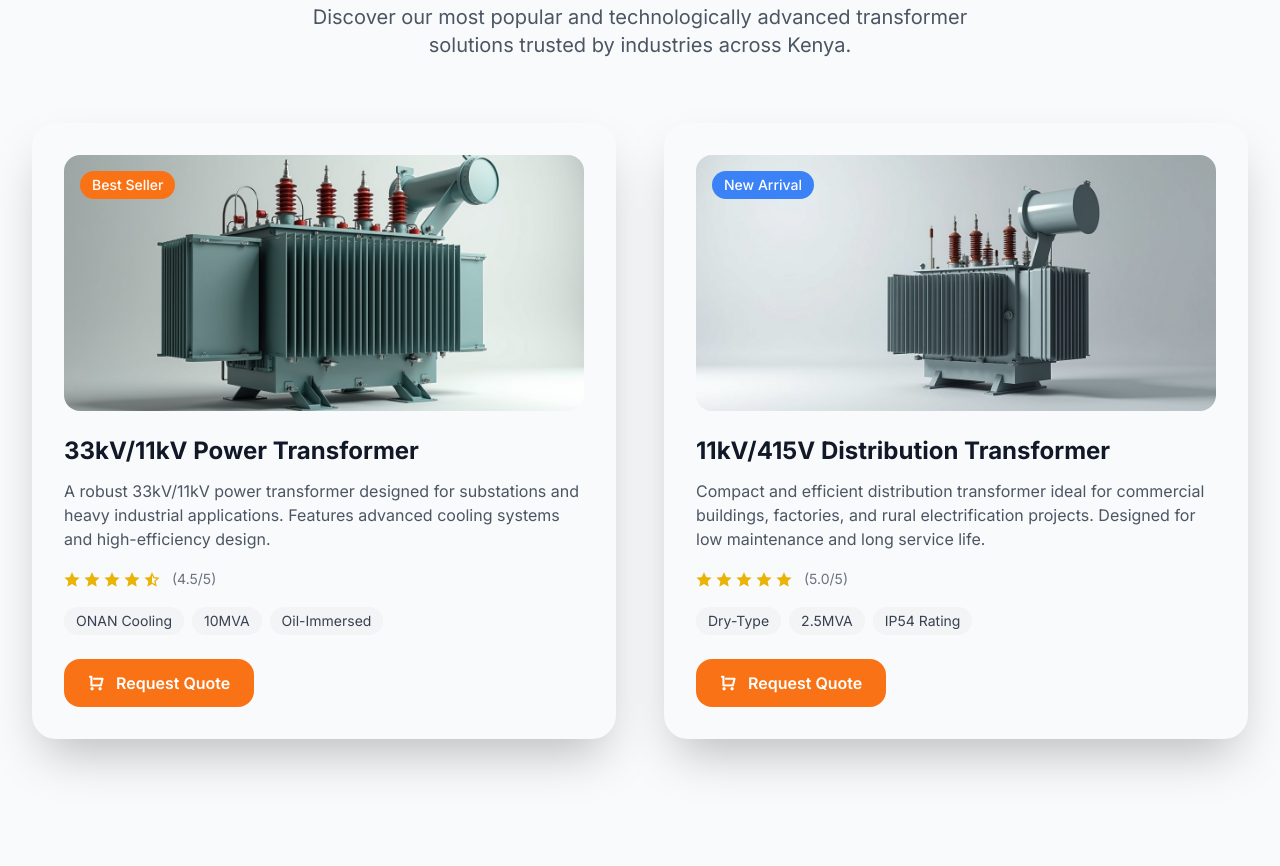
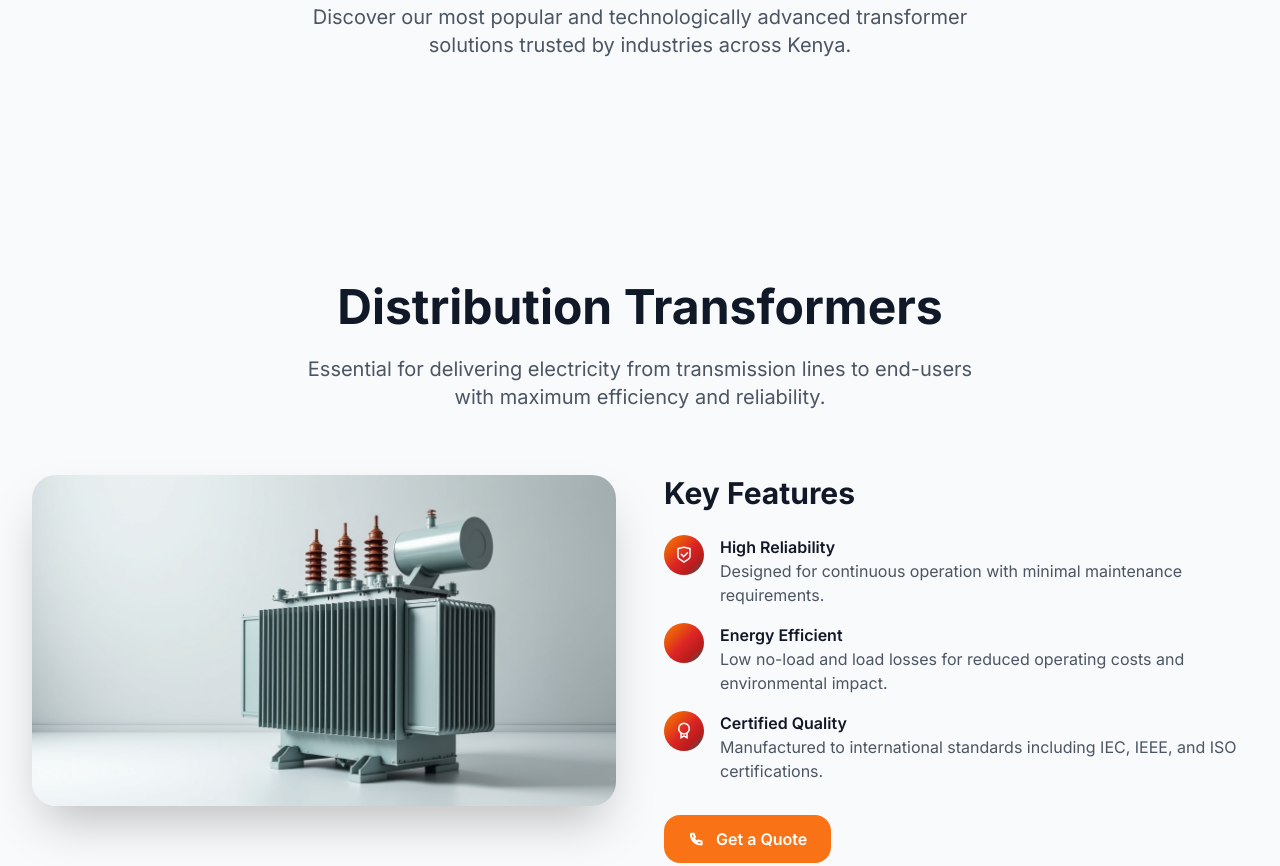
Before and after one commit to Allevandrose/mahahshakhti, a website: page products.html in a window 1280 px wide. Shown: the part 1297-2163 px from the top of the page. Drawn offline with nearby package versions, Linux system fonts and the light colour scheme.

Commit message:
updated index page

```diff
--- a/products.html
+++ b/products.html
@@ -239,69 +239,7 @@
         </p>
       </div>
 
-      <div class="grid grid-cols-1 lg:grid-cols-2 gap-12">
-        <!-- Product 1 -->
-        <div class="fade-in-left product-card rounded-3xl p-8 shadow-2xl">
-          <div class="relative overflow-hidden rounded-2xl mb-6">
-            <img src="src/images/product1.jpg" alt="Large Power Transformer" class="w-full h-64 object-cover">
-            <div class="absolute top-4 left-4 bg-orange-500 text-white px-3 py-1 rounded-full text-sm font-medium">
-              Best Seller
-            </div>
-          </div>
-          <h3 class="text-2xl font-bold text-gray-900 mb-3">33kV/11kV Power Transformer</h3>
-          <p class="text-gray-600 mb-4">
-            A robust 33kV/11kV power transformer designed for substations and heavy industrial applications. Features advanced cooling systems and high-efficiency design.
-          </p>
-          <div class="flex items-center mb-4">
-            <i class="ri-star-fill text-yellow-500 mr-1"></i>
-            <i class="ri-star-fill text-yellow-500 mr-1"></i>
-            <i class="ri-star-fill text-yellow-500 mr-1"></i>
-            <i class="ri-star-fill text-yellow-500 mr-1"></i>
-            <i class="ri-star-half-fill text-yellow-500 mr-1"></i>
-            <span class="text-sm text-gray-500 ml-2">(4.5/5)</span>
-          </div>
-          <div class="flex flex-wrap gap-2 mb-6">
-            <span class="bg-gray-100 text-gray-700 px-3 py-1 rounded-full text-sm">ONAN Cooling</span>
-            <span class="bg-gray-100 text-gray-700 px-3 py-1 rounded-full text-sm">10MVA</span>
-            <span class="bg-gray-100 text-gray-700 px-3 py-1 rounded-full text-sm">Oil-Immersed</span>
-          </div>
-          <a href="#contact" class="inline-block bg-orange-500 hover:bg-orange-600 text-white font-semibold py-3 px-6 rounded-2xl transition-all duration-300 transform hover:scale-105">
-            <i class="ri-shopping-cart-line mr-2"></i>
-            Request Quote
-          </a>
-        </div>
 
-        <!-- Product 2 -->
-        <div class="fade-in-right product-card rounded-3xl p-8 shadow-2xl">
-          <div class="relative overflow-hidden rounded-2xl mb-6">
-            <img src="src/images/product2.jpg" alt="Industrial Distribution Transformer" class="w-full h-64 object-cover">
-            <div class="absolute top-4 left-4 bg-blue-500 text-white px-3 py-1 rounded-full text-sm font-medium">
-              New Arrival
-            </div>
-          </div>
-          <h3 class="text-2xl font-bold text-gray-900 mb-3">11kV/415V Distribution Transformer</h3>
-          <p class="text-gray-600 mb-4">
-            Compact and efficient distribution transformer ideal for commercial buildings, factories, and rural electrification projects. Designed for low maintenance and long service life.
-          </p>
-          <div class="flex items-center mb-4">
-            <i class="ri-star-fill text-yellow-500 mr-1"></i>
-            <i class="ri-star-fill text-yellow-500 mr-1"></i>
-            <i class="ri-star-fill text-yellow-500 mr-1"></i>
-            <i class="ri-star-fill text-yellow-500 mr-1"></i>
-            <i class="ri-star-fill text-yellow-500 mr-1"></i>
-            <span class="text-sm text-gray-500 ml-2">(5.0/5)</span>
-          </div>
-          <div class="flex flex-wrap gap-2 mb-6">
-            <span class="bg-gray-100 text-gray-700 px-3 py-1 rounded-full text-sm">Dry-Type</span>
-            <span class="bg-gray-100 text-gray-700 px-3 py-1 rounded-full text-sm">2.5MVA</span>
-            <span class="bg-gray-100 text-gray-700 px-3 py-1 rounded-full text-sm">IP54 Rating</span>
-          </div>
-          <a href="#contact" class="inline-block bg-orange-500 hover:bg-orange-600 text-white font-semibold py-3 px-6 rounded-2xl transition-all duration-300 transform hover:scale-105">
-            <i class="ri-shopping-cart-line mr-2"></i>
-            Request Quote
-          </a>
-        </div>
-      </div>
     </div>
   </section>
 
@@ -342,7 +280,7 @@
                 <p class="text-gray-600">Low no-load and load losses for reduced operating costs and environmental impact.</p>
               </div>
             </div>
-            <div class="flex items-start">
+            <!-- <div class="flex items-start">
               <div class="flex-shrink-0 w-10 h-10 gradient-bg rounded-full flex items-center justify-center mr-4">
                 <i class="ri-leaf-line text-white text-lg"></i>
               </div>
@@ -350,7 +288,7 @@
                 <h4 class="font-semibold text-gray-900">Environmentally Friendly</h4>
                 <p class="text-gray-600">Available with biodegradable ester fluids as an eco-friendly alternative to mineral oil.</p>
               </div>
-            </div>
+            </div> -->
             <div class="flex items-start">
               <div class="flex-shrink-0 w-10 h-10 gradient-bg rounded-full flex items-center justify-center mr-4">
                 <i class="ri-award-line text-white text-lg"></i>
```
Also changed, not shown: about.html (+2 -2 lines), index.html (+1 -1 lines), 1 other file.
